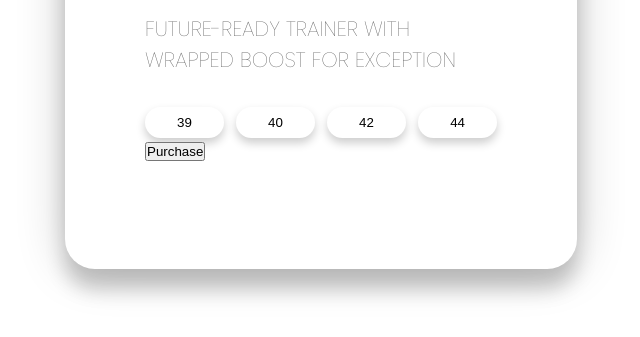
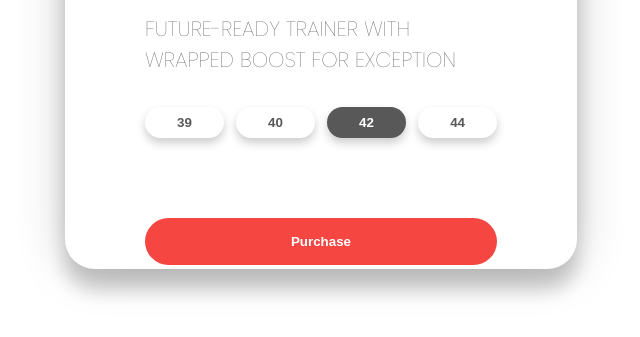
Before and after one commit to dexkode4/3D-card, a plain HTML site: page index.html in a window 1280 px wide. Both pictures are taken after a click on the button "42". Shown: the part 451-788 px from the top of the page, without its empty margins (319-959 px from the left). Drawn offline with Linux system fonts and the light colour scheme.

Commit message:
mouse events , to move card and snap card back to original position

```diff
--- a/app.js
+++ b/app.js
@@ -0,0 +1,18 @@
+/// movement animation
+const card = document.querySelector('.card');
+const container = document.querySelector('.container');
+
+// Moving Animation event
+card.addEventListener('mousemove', (e) => {
+    let xAxis = (window.innerWidth / 2 - e.pageX) / 10;
+    let yAxis = (window.innerHeight / 2 - e.pageY) / 10;
+
+    card.style.transform = `rotateY(${xAxis}deg) rotateX(${yAxis}deg)`;
+})
+
+
+// Animate Out
+
+container.addEventListener('mouseleave', (e)=>{
+    card.style.transform  = `rotateY(0deg) rotateX(0deg)`;
+});
--- a/style.css
+++ b/style.css
@@ -10,6 +10,7 @@ body {
 	display: flex;
 	align-items: center;
 	justify-content: center;
+	perspective: 1000px;
 }
 
 .container {
@@ -20,11 +21,13 @@ body {
 }
 
 .card {
+	transform-style: preserve-3d;
 	min-height: 80vh;
 	width: 32rem;
 	border-radius: 30px;
 	padding: 0rem 5rem;
 	box-shadow: 0 20px 20px rgba(0, 0, 0, 0.2), 0 0px 50px rgba(0, 0, 0, 0.2);
+	cursor: pointer;
 }
 
 .sneaker {
@@ -75,4 +78,26 @@ body {
     box-shadow: 0px 5px 10px rgba(0, 0, 0, 0.2);
     border-radius: 30px;
     cursor: pointer;
+    font-weight: bold;
+    color: #585858;
 }
+
+button.active{
+    background: #585858;
+    color: #fff;
+}
+
+.purchase{
+	margin-top: 5rem;
+}
+
+.purchase button {
+    width: 100%;
+    padding: 1rem 0rem;
+    background: #f54642;
+    border: none;
+    color: #fff;
+    font-weight: bolder;
+	border-radius: 30px;
+	cursor: pointer;
+}
```
Also changed, not shown: index.html (+0 -2 lines).
